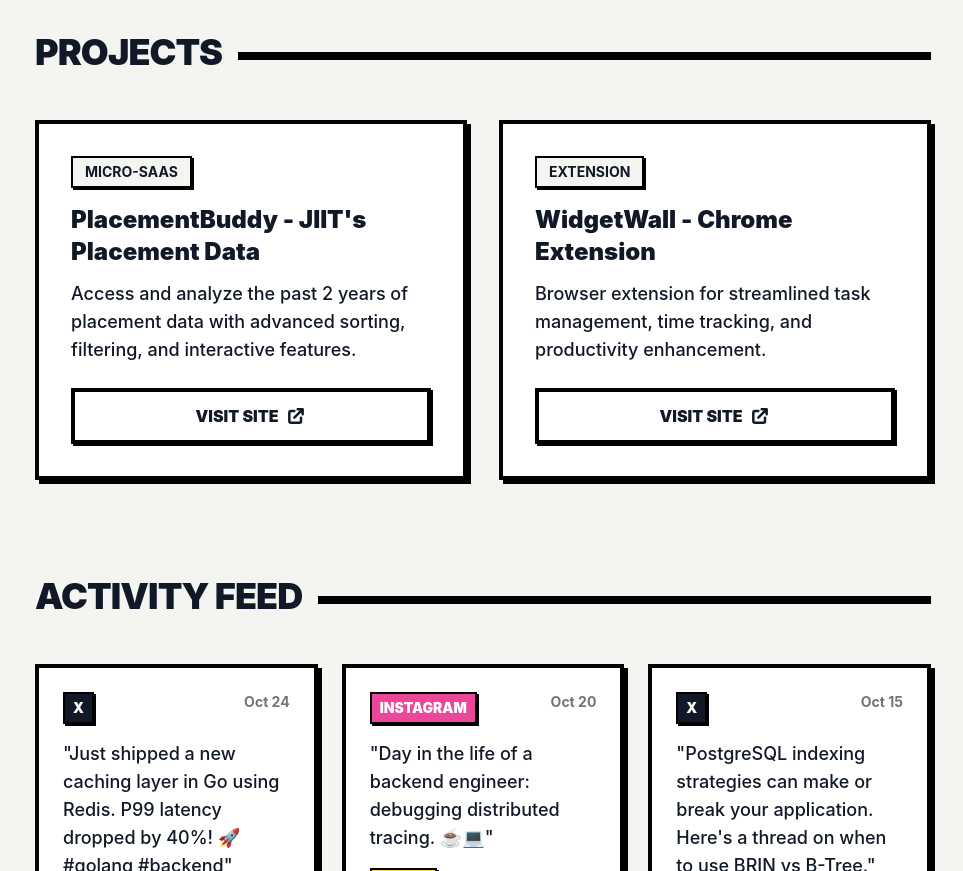
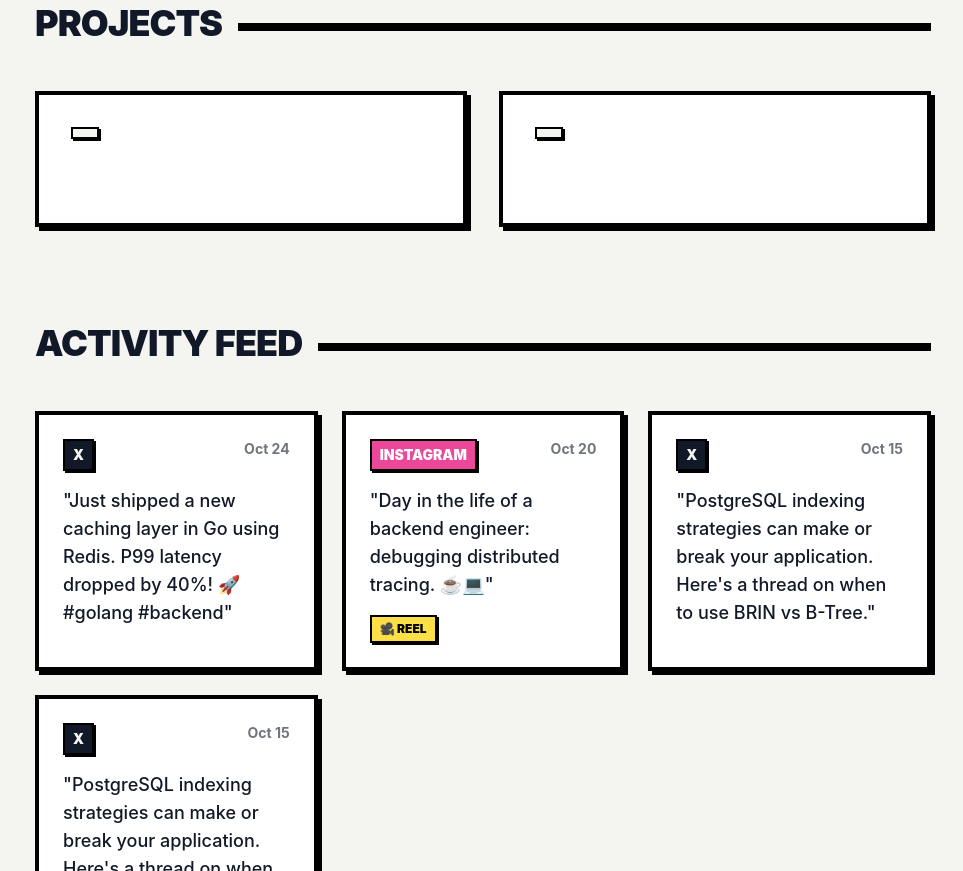
Before and after one commit to vanshkalawatia/vansh-portfolio, an Astro site: page / in a window 1280 px wide. Shown: the part 1537-2408 px from the top of the page, without its empty margins (317-1280 px from the left). Built offline with nearby package versions, Linux system fonts and the light colour scheme; Astro itself is replaced by a stand-in of ours.

Commit message:
Added few tweaks.

```diff
--- a/src/components/Hero.astro
+++ b/src/components/Hero.astro
@@ -14,11 +14,11 @@
         <h2 class="text-5xl md:text-7xl font-black mb-6 tracking-tighter uppercase text-neo-accent leading-none">Kalawatia</h2>
 
         <div class="inline-block text-xl md:text-2xl font-bold mb-6 border-l-4 lg:border-l-0 lg:border-l-4 border-neo-border pl-4 text-left">
-          Backend Developer specializing in scalable APIs, microservices, and databases.
+          B.Tech CS '28 | Backend Focus on scalable APIs, microservices, and databases.
         </div>
 
         <p class="text-lg mb-8 max-w-2xl font-medium leading-relaxed text-left">
-          B.Tech CS graduate. I build robust backend systems using Go (Golang), PostgreSQL, Docker, and Redis. Passionate about system design and performance optimization.
+          Actively studying Go—prioritizing core language mechanics, memory management, and data structures before scaling to distributed system architecture.
         </p>
 
         <div class="flex justify-center lg:justify-start">
--- a/src/data/projects.json
+++ b/src/data/projects.json
@@ -1,16 +1,16 @@
 [
   {
-    "title": "PlacementBuddy - JIIT's Placement Data",
-    "description": "Access and analyze the past 2 years of placement data with advanced sorting, filtering, and interactive features.",
-    "tags": ["MICRO-SAAS"],
-    "link": "https://placementbuddy.aryancodes.tech",
+    "title": "",
+    "description": "",
+    "tags": [""],
+    "link": "",
     "github": ""
   },
   {
-    "title": "WidgetWall - Chrome Extension",
-    "description": "Browser extension for streamlined task management, time tracking, and productivity enhancement.",
-    "tags": ["EXTENSION"],
-    "link": "https://widgetwall.aryancodes.tech",
+    "title": "",
+    "description": "",
+    "tags": [""],
+    "link": "",
     "github": ""
   }
 ]
--- a/src/data/socialPosts.json
+++ b/src/data/socialPosts.json
@@ -20,5 +20,12 @@
     "content": "PostgreSQL indexing strategies can make or break your application. Here's a thread on when to use BRIN vs B-Tree.",
     "date": "2023-10-15",
     "link": "https://x.com/vansh0x01"
+  },
+  {
+    "id": 3,
+    "platform": "X",
+    "content": "PostgreSQL indexing strategies can make or break your application. Here's a thread on when to use BRIN vs B-Tree.",
+    "date": "2023-10-15",
+    "link": "https://x.com/vansh0x01"
   }
 ]
```
Also changed, not shown: 1 other file.
